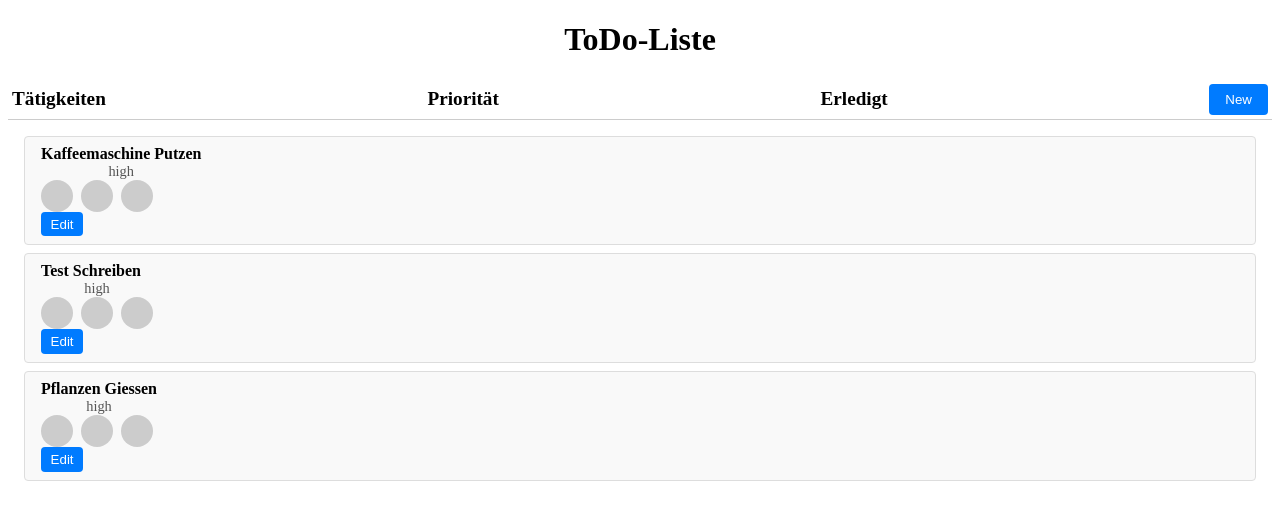
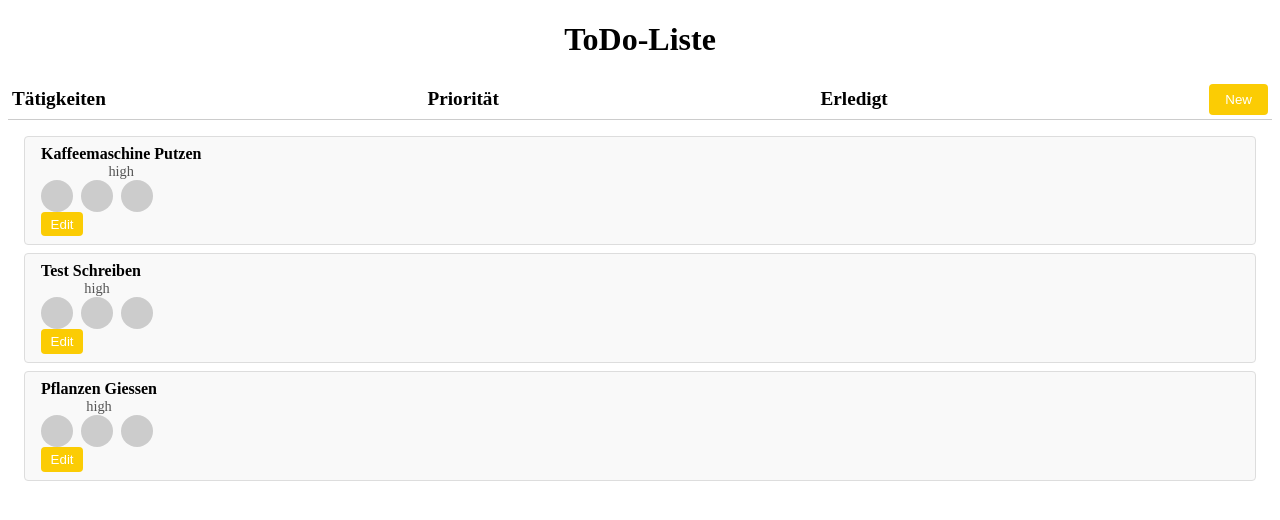
Before and after one commit to DeltaGamingCH/asp-todo-app, an Angular app: page / in a window 1280 px wide. Shown: the top 520 px of the page. Built offline with nearby package versions, Linux system fonts and the light colour scheme.

Commit message:
style: update action color

```diff
--- a/src/app/todo/todo.component.css
+++ b/src/app/todo/todo.component.css
@@ -19,7 +19,7 @@ body {
 
   .new-todo {
     padding: 0.5rem 1rem;
-    background-color: #007bff;
+    background-color: #fbcc04;
     color: #fff;
     border: none;
     border-radius: 4px;
@@ -27,7 +27,7 @@ body {
   }
 
   .new-todo:hover {
-    background-color: #0056b3;
+    background-color: #90750f;
   }
 
   /* Main Section */
@@ -73,14 +73,14 @@ padding: 1rem;}
 /* Buttons inside List Items */
 button {
     padding: 0.3rem 0.6rem;
-    background-color: #007bff;
+    background-color: #fbcc04;
     color: #fff;
     border: none;
     border-radius: 4px;
     cursor: pointer;}
 
 button:hover {
-    background-color: #0056b3;}
+    background-color: #90750f;}
 
 
 input {
```
